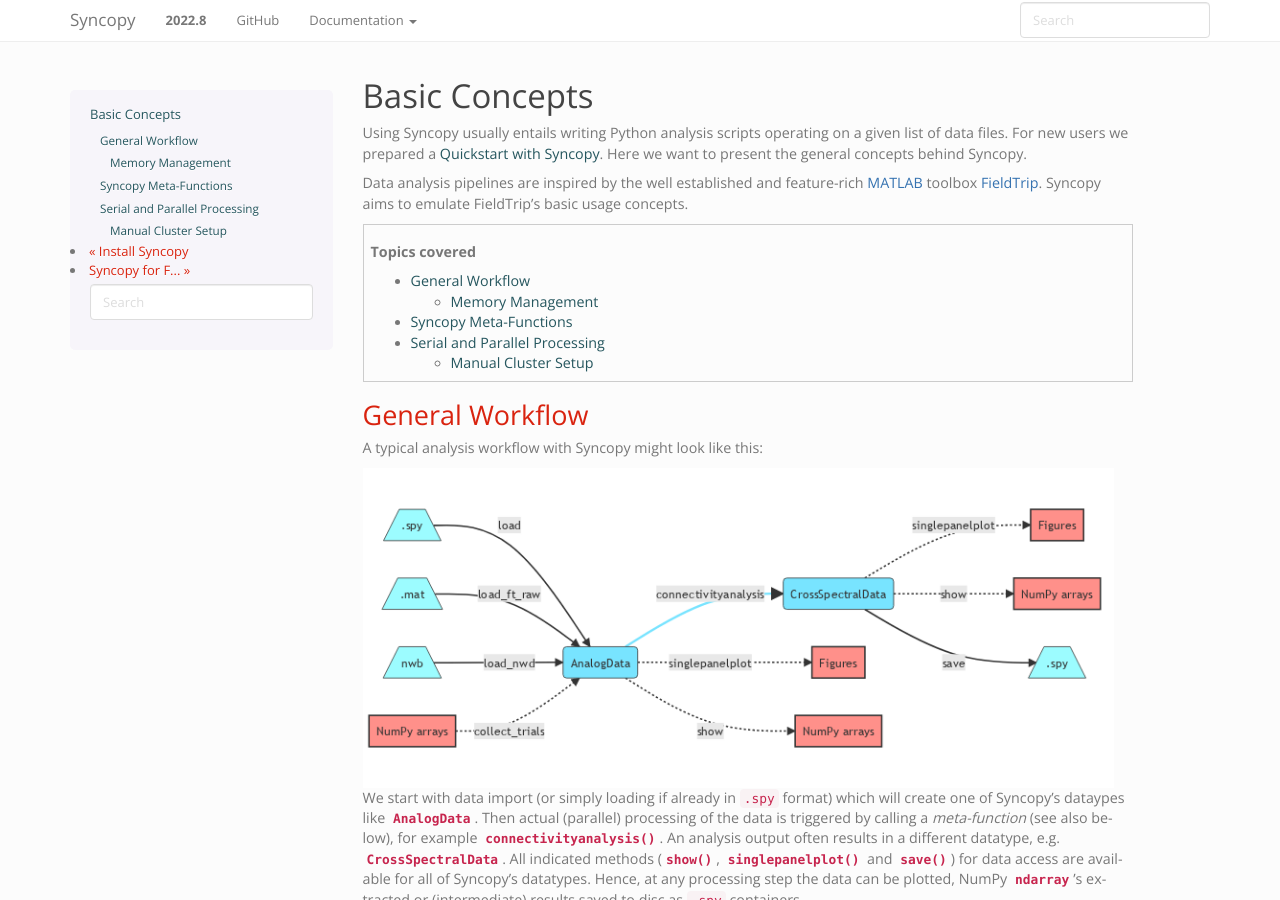
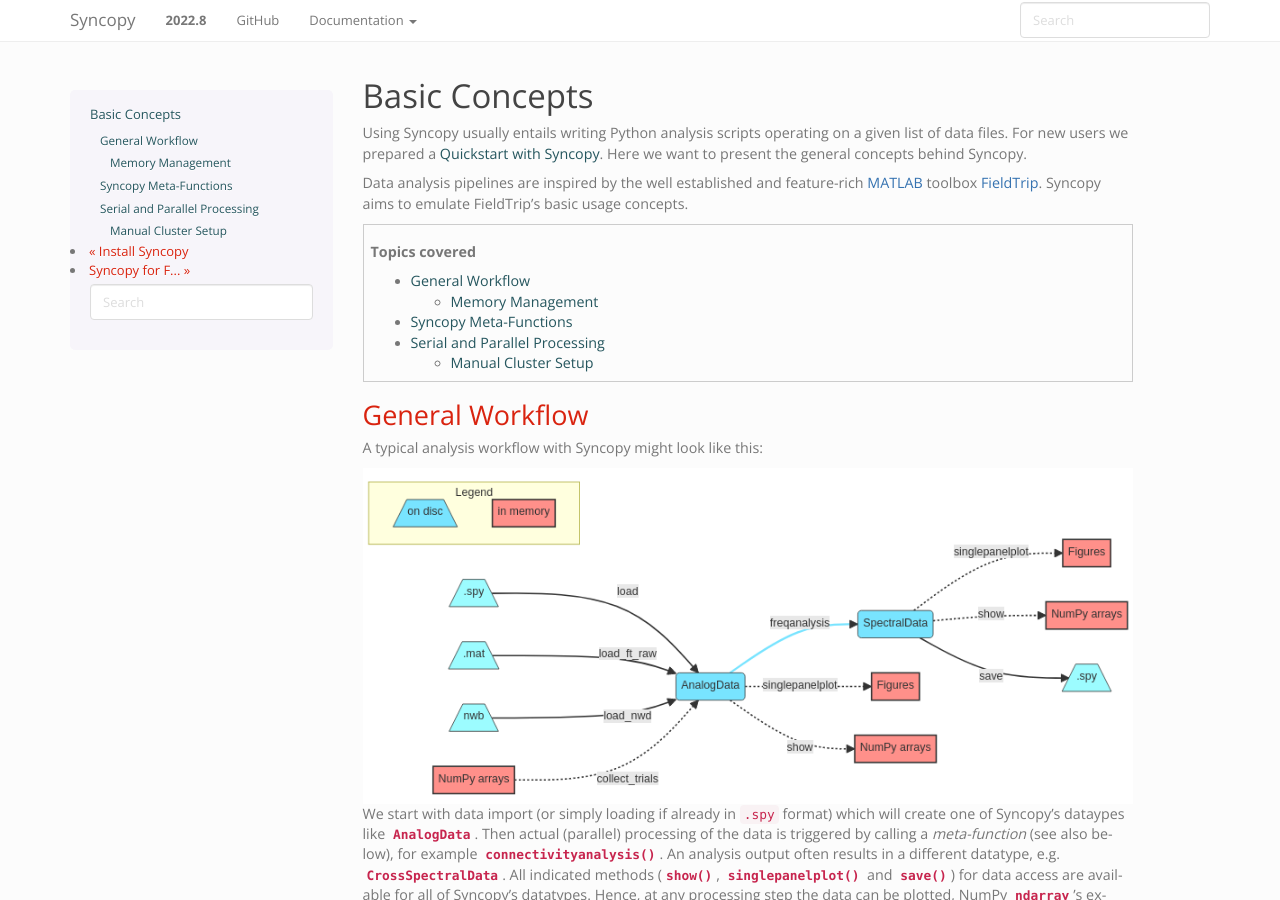
Before and after one commit to esi-neuroscience/syncopy, a Sphinx documentation site: the page built from doc/source/user/concepts.rst, in a window 1280 px wide and 900 px high. Built offline with Sphinx 7.4.7, drawn with Linux system fonts in a browser that asks for light colours; the version number is read from the project's files by our own code.

Commit message:
DOC: Update workflow
- better png

Changes to be committed:
	deleted:    doc/source/user/WorkFlow.png
	modified:   doc/source/user/concepts.rst
	new file:   doc/source/user/workFlow.png

```diff
--- a/doc/source/user/concepts.rst
+++ b/doc/source/user/concepts.rst
@@ -18,8 +18,8 @@
 
 A typical analysis workflow with Syncopy might look like this:
 
-.. image:: WorkFlow.png
-   :height: 320px
+.. image:: workFlow.png
+
 
 We start with data import (or simply loading if already in ``.spy`` format) which will create one of Syncopy's dataypes like :class:`~syncopy.AnalogData`. Then actual (parallel) processing of the data is triggered by calling a *meta-function* (see also below), for example :func:`~syncopy.connectivityanalysis`. An analysis output often results in a different datatype, e.g. :class:`~syncopy.CrossSpectralData`. All indicated methods (:func:`~syncopy.show`, :func:`~syncopy.singlepanelplot` and :func:`~syncopy.save`) for data access are available for all of Syncopy's datatypes. Hence, at any processing step the data can be plotted, NumPy :class:`~numpy.ndarray`'s extracted or (intermediate) results saved to disc as ``.spy`` containers.
 
```
Also changed, not shown: doc/source/user/WorkFlow.png (deleted), doc/source/user/workFlow.png (added).
